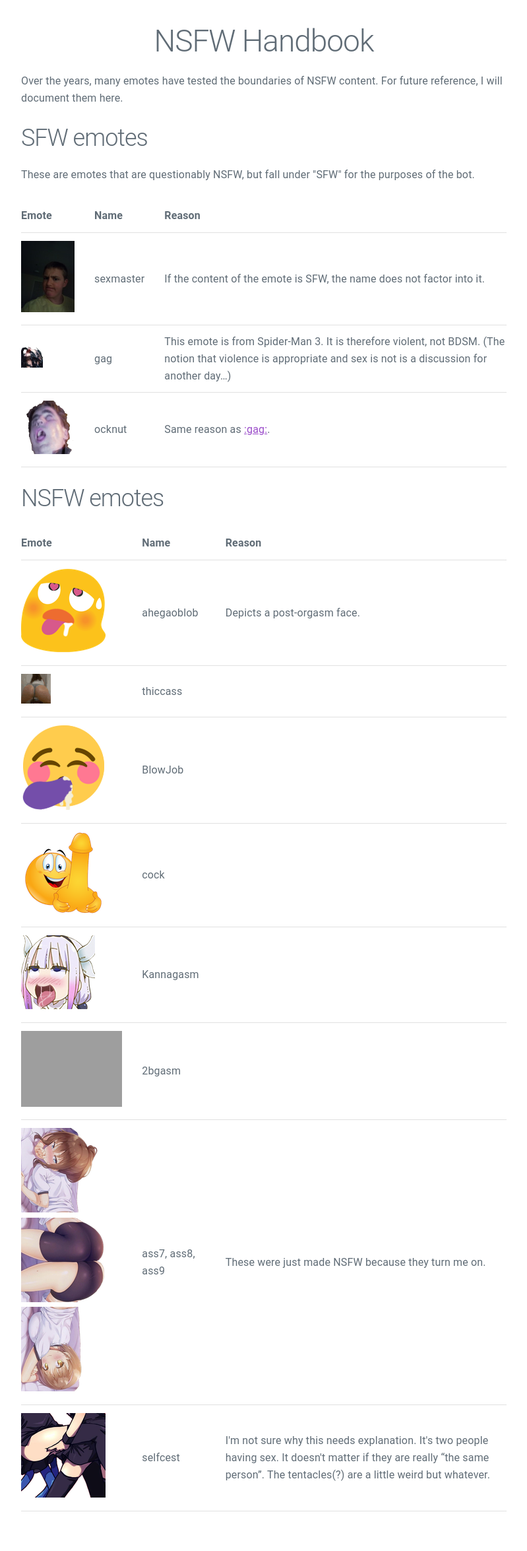
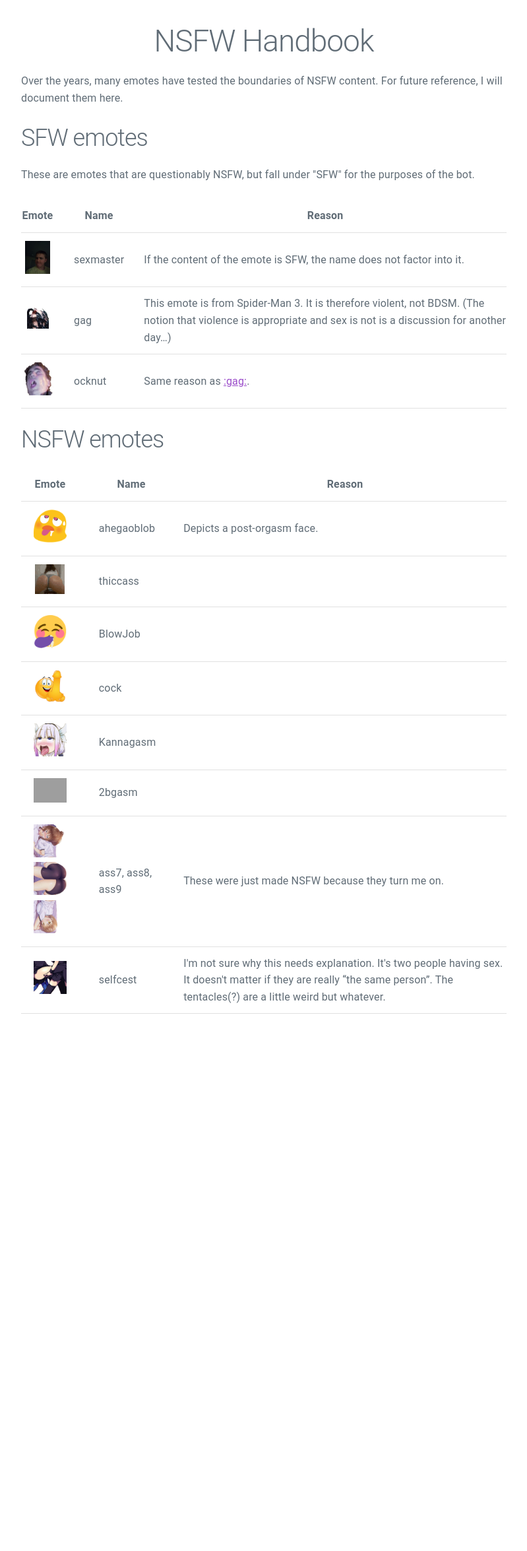
Before and after one commit to EmoteBot/EmoteCollector-website, a Python web app: template templates/nsfw-handbook.html in a window 1280 px wide. Shown: the whole page at 66% size, without its empty margins (240-1039 px from the left). After the commit the page ends 1536 px from the top, so only its background shows below. Run offline with Jinja, Linux system fonts and the light colour scheme; the template is opened without the code that fills it, so the values that code supplies are empty; grey boxes are pictures that could not be loaded.

Commit message:
fix sizing and alignment of emote images

```diff
--- a/static/css/base.css
+++ b/static/css/base.css
@@ -13,8 +13,12 @@ body {
 	margin: 0.2em auto;
 	padding: 2em;}
 
-header {
+.center, th, header {
 	text-align: center;}
 
 a {
 	text-decoration: underline;}
+
+img.emote {
+	max-height: 5rem;
+	max-width: 5rem;}
--- a/static/css/list.css
+++ b/static/css/list.css
@@ -3,14 +3,9 @@ body {
 
 .emote-column {
 	width: 80px;}
-.center, th {
-	text-align: center;}
 table {
 	border-spacing: 0;
 	border-collapse: collapse;}
-img { /* TODO use media queries or relative units for this */
-	max-height: 32px;
-	max-width: 32px;}
 td, th {
 	border: solid 2px;
 	padding: .2em .5em;}
--- a/templates/nsfw-handbook.html
+++ b/templates/nsfw-handbook.html
@@ -1,25 +1,17 @@
 {% extends 'base.html' %}
-{% block head %}
-	{{ super() }}
-	<style>
-		img {
-			margin: 0;
-			padding: 0;
-			border: 0;}
-	</style>
-{% endblock %}
 {% block title %}NSFW Handbook{% endblock title %}
 {% block content %}
 <p>Over the years, many emotes have tested the boundaries of NSFW content.
 For future reference, I will document them here.
 {% macro emotes(names, animated=false) %}
 <tr id={{ 'n' if nsfw }}sfw-{{ names[0] }}>
-<td>
+<td class=center>
 {% for name in names %}
 	<img
 		src=/img/nsfw-handbook/{{ 'n' if nsfw }}sfw/{{ name }}.{{ 'gif' if animated else 'png' }}
 		alt=":{{ name }}:"
-		title=":{{ name }}:">
+		title=":{{ name }}:"
+		class=emote></a>
 {% endfor %}
 <td>{{ names|join(', ') }}
 <td>{% if caller is defined %}{{ caller() }}{% endif %}
```
